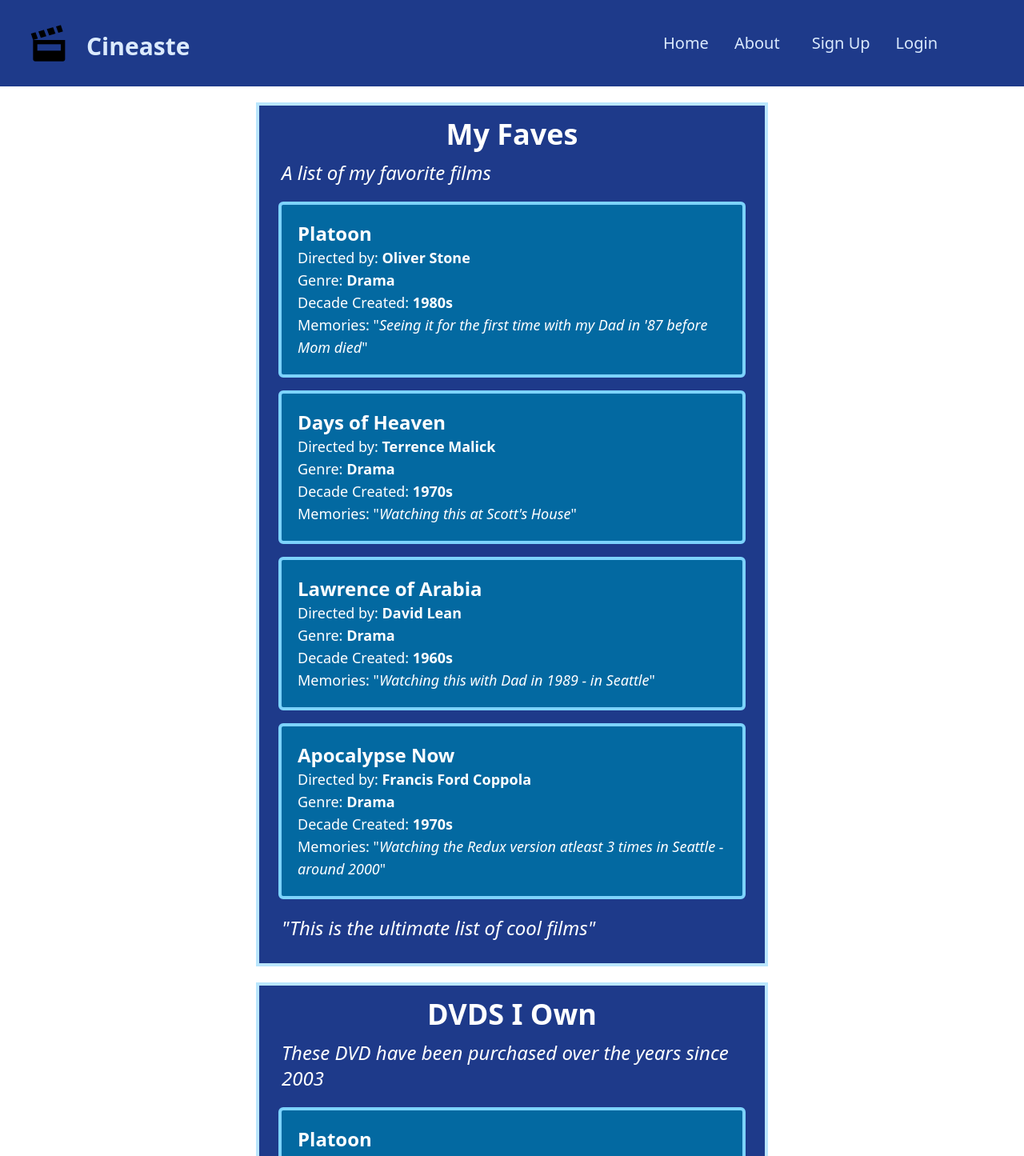
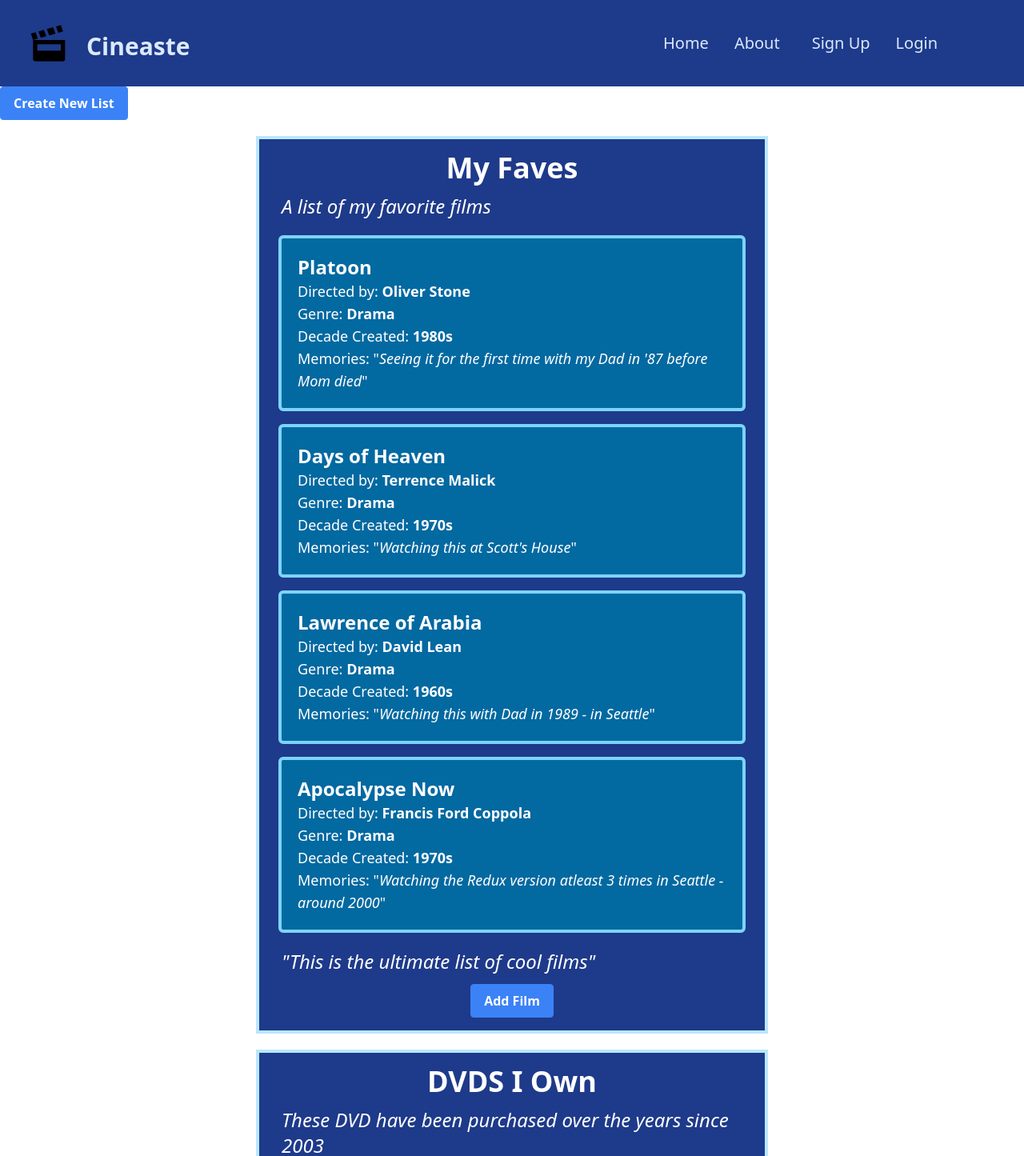
Before and after one commit to papadavis47/cineaste, a React (Create React App) app: page /profile in a window 1280 px wide. Shown: the top 1445 px of the page at 80% size. Built offline with nearby package versions, Linux system fonts and the light colour scheme.

Commit message:
Create button component - placed in MovieList component

```diff
--- a/src/components/CreateBtn/CreateBtn.js
+++ b/src/components/CreateBtn/CreateBtn.js
@@ -1,7 +1,11 @@
 import React from "react";
 
-const CreateBtn = () => {
-  return <div />;
+const CreateBtn = ({ text }) => {
+  return (
+    <button class='bg-blue-500 font-semibold text-white py-2 px-4 border border-blue-500 hover:border-transparent rounded'>
+      {text}
+    </button>
+  );
 };
 
 export default CreateBtn;
--- a/src/components/ListForm/ListForm.js
+++ b/src/components/ListForm/ListForm.js
@@ -2,7 +2,7 @@ import { useState, useEffect } from "react";
 
 const ListForm = () => {
   return (
-    <div className='w-1/2 p-8 mb-4 text-white bg-blue-500 border-2 rounded-md'>
+    <div className='w-1/2 p-8 my-4 text-white bg-blue-500 border-2 rounded-md'>
       <h3 className='text-3xl font-bold text-center'>Create List</h3>
       <form>
         <div className='flex flex-col mb-5'>
--- a/src/components/MovieList/MovieList.js
+++ b/src/components/MovieList/MovieList.js
@@ -1,4 +1,6 @@
 import { useState } from "react";
+import { Link } from "react-router-dom";
+import CreateBtn from "../CreateBtn/CreateBtn.js";
 import Movie from "../Movie";
 import { moviesData } from "../../data/data.js";
 
@@ -17,6 +19,11 @@ const MovieList = (props) => {
       <div>
         <p className='my-3 ml-3 text-2xl italic text-white max-width-fit'>"{notes}"</p>
       </div>
+      <div className='m-auto '>
+        <Link to='/create-list-item'>
+          <CreateBtn text='Add Film' />
+        </Link>
+      </div>
     </div>
   );
 };
--- a/src/pages/Profile.js
+++ b/src/pages/Profile.js
@@ -1,15 +1,24 @@
 import { useState } from "react";
+import { Link } from "react-router-dom";
 import MovieList from "../components/MovieList/MovieList.js";
+import CreateBtn from "../components/CreateBtn/CreateBtn.js";
 import { listsData } from "../data/data.js";
 
 const Profile = () => {
   const [lists, setLists] = useState([...listsData]);
   return (
-    <div className='flex flex-col items-center'>
-      {lists.map((list) => {
-        return <MovieList key={list.id} {...list} />;
-      })}
-    </div>
+    <>
+      <div>
+        <Link to='/create-list'>
+          <CreateBtn text='Create New List' />
+        </Link>
+      </div>
+      <div className='flex flex-col items-center'>
+        {lists.map((list) => {
+          return <MovieList key={list.id} {...list} />;
+        })}
+      </div>
+    </>
   );
 };
 
```
